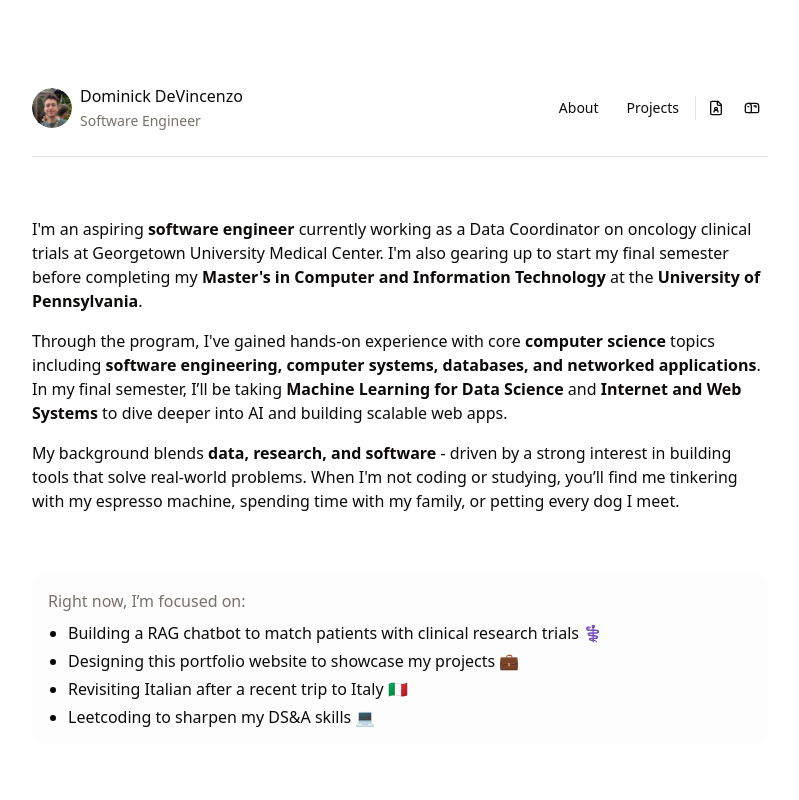
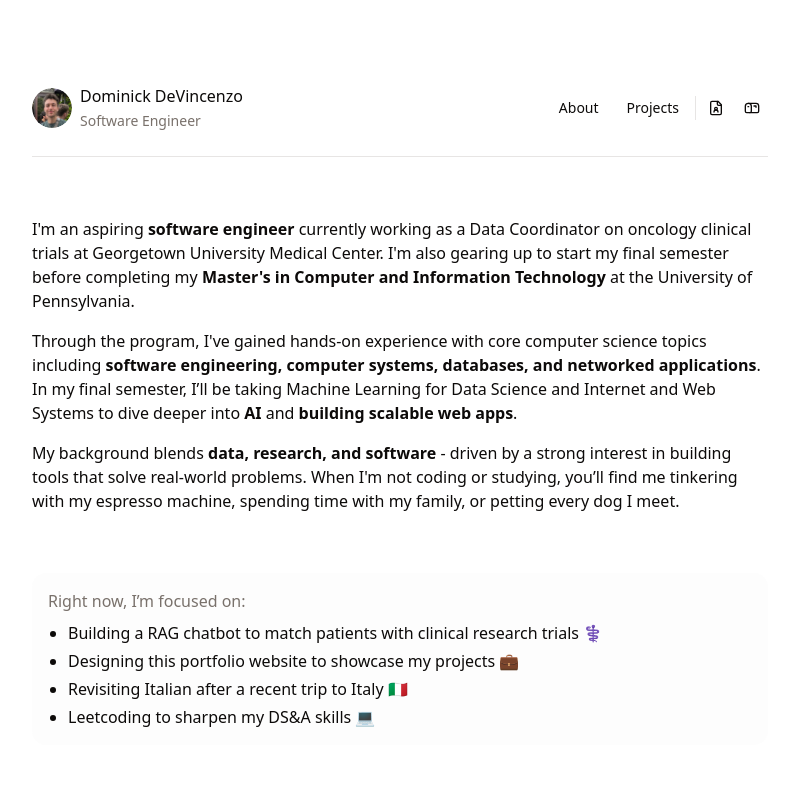
Before and after one commit to dominick-dev/portfolio-website, a Next.js app: page / in a window 1280 px wide. Shown: the top 800 px of the page, without its empty margins (240-1039 px from the left). Built offline with nearby package versions, Linux system fonts and the light colour scheme.

Commit message:
toned down bolding in about me

```diff
--- a/src/components/AboutMe.tsx
+++ b/src/components/AboutMe.tsx
@@ -9,19 +9,18 @@ function AboutMe() {
           Medical Center. I&apos;m also gearing up to start my final semester
           before completing my{" "}
           <b>Master&apos;s in Computer and Information Technology</b> at the{" "}
-          <b>University of Pennsylvania</b>.
+          University of Pennsylvania.
         </p>
         <p>
           Through the program, I&apos;ve gained hands-on experience with core
-          <b> computer science</b> topics including{" "}
+          computer science topics including{" "}
           <b>
             software engineering, computer systems, databases, and networked
             applications
           </b>
-          . In my final semester, I’ll be taking{" "}
-          <b>Machine Learning for Data Science</b> and{" "}
-          <b>Internet and Web Systems</b> to dive deeper into AI and building
-          scalable web apps.
+          . In my final semester, I’ll be taking Machine Learning for Data
+          Science and Internet and Web Systems to dive deeper into <b>AI</b> and{" "}
+          <b>building scalable web apps</b>.
         </p>
         <p>
           My background blends <b>data, research, and software</b> - driven by a
```
